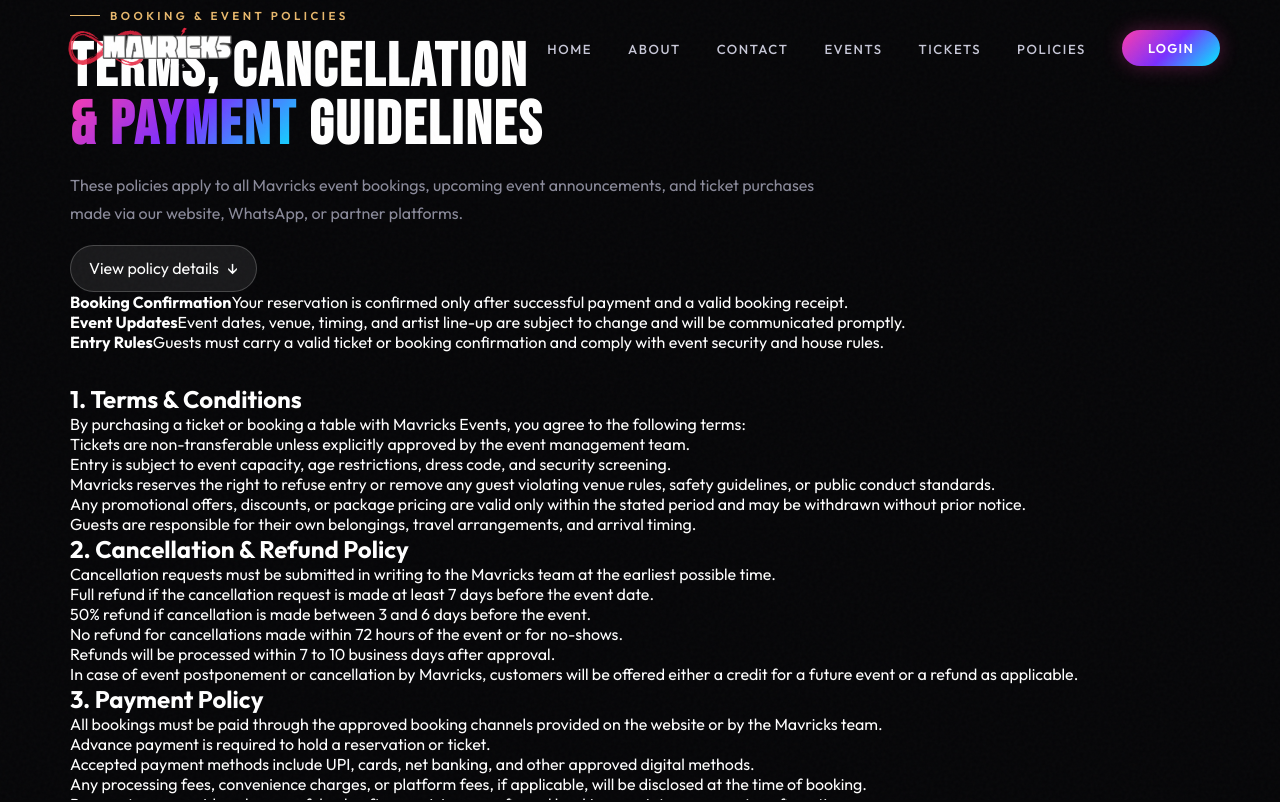
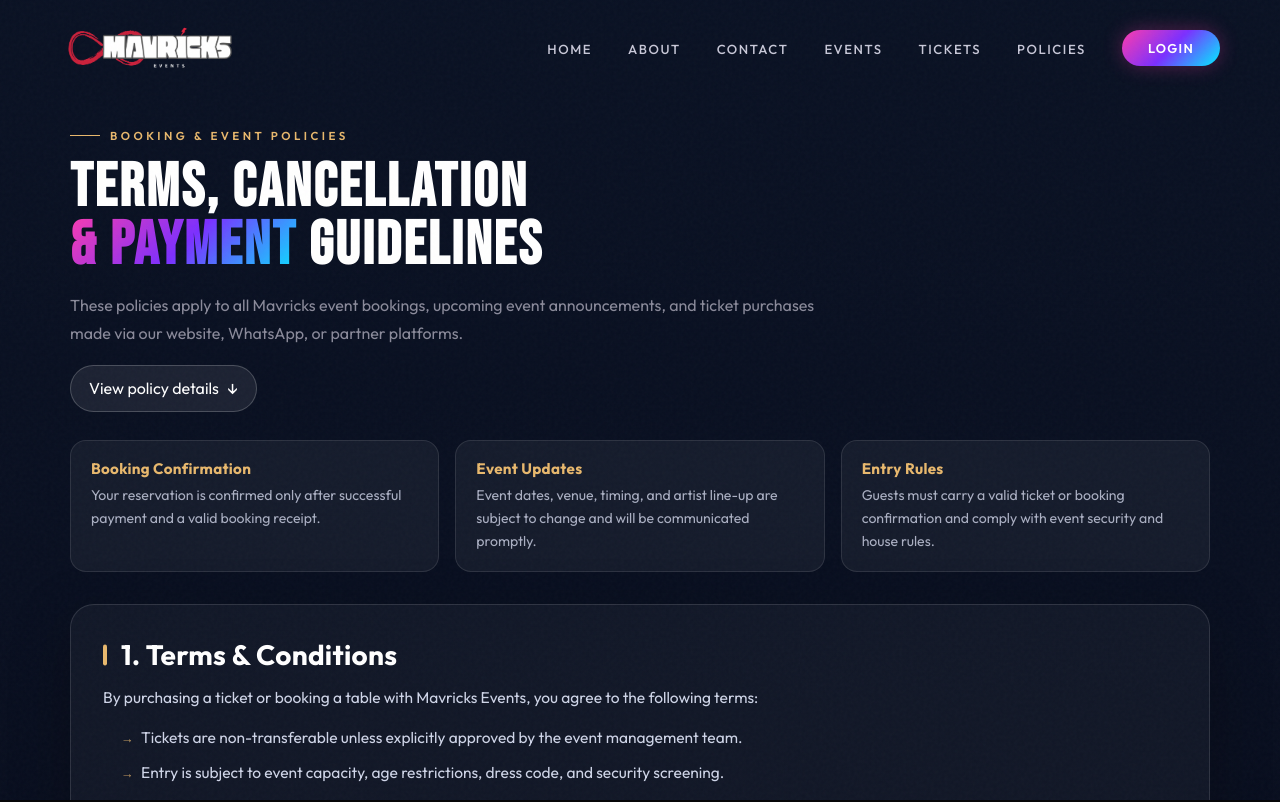
Before and after one commit to Saavanx/mavricks-react, a React (Vite) app: page /policies in a window 1280 px wide. Shown: the top 802 px of the page. Built offline with nearby package versions, Linux system fonts and the light colour scheme; no server answers; a web font is replaced by a local one.

Commit message:
fix: add policies.css with all policy page styles

```diff
--- /dev/null
+++ b/src/assets/css/policies.css
@@ -0,0 +1,141 @@
+/* ========================================================
+   POLICIES PAGE STYLES
+   Ported from mavricks-node/public/policies.html inline CSS
+   ======================================================== */
+
+.policies-page {
+  background: #060816;
+  color: #f5f7ff;
+}
+
+/* ── Hero Section ───────────────────────────────────── */
+.policy-page {
+  padding: 120px 0 90px;
+  background: linear-gradient(180deg, rgba(10,18,36,0.95), rgba(6,8,22,1));
+}
+
+/* ── Highlight Strips ───────────────────────────────── */
+.policy-highlights {
+  display: grid;
+  grid-template-columns: repeat(auto-fit, minmax(220px, 1fr));
+  gap: 16px;
+  margin-top: 28px;
+}
+
+.policy-highlight {
+  padding: 18px 20px;
+  border-radius: 16px;
+  background: rgba(255, 255, 255, 0.05);
+  border: 1px solid rgba(255, 255, 255, 0.1);
+  transition: border-color 0.25s ease, background 0.25s ease;
+}
+
+.policy-highlight:hover {
+  background: rgba(255, 255, 255, 0.07);
+  border-color: rgba(247, 183, 49, 0.25);
+}
+
+.policy-highlight strong {
+  display: block;
+  margin-bottom: 6px;
+  color: var(--gold, #f7b731);
+  font-size: 0.95rem;
+  letter-spacing: 0.02em;
+}
+
+.policy-highlight span {
+  color: rgba(207, 213, 232, 0.8);
+  font-size: 0.88rem;
+  line-height: 1.65;
+}
+
+/* ── Policy Cards ───────────────────────────────────── */
+.policy-card {
+  background: rgba(255, 255, 255, 0.04);
+  border: 1px solid rgba(255, 255, 255, 0.12);
+  border-radius: 24px;
+  padding: 32px;
+  margin-bottom: 24px;
+  box-shadow: 0 18px 60px rgba(0, 0, 0, 0.25);
+  transition: border-color 0.3s ease, box-shadow 0.3s ease;
+}
+
+.policy-card:hover {
+  border-color: rgba(247, 183, 49, 0.2);
+  box-shadow: 0 24px 80px rgba(0, 0, 0, 0.35);
+}
+
+.policy-card h2 {
+  font-size: clamp(1.3rem, 2.3vw, 1.75rem);
+  margin-bottom: 12px;
+  color: #fff;
+  letter-spacing: 0.01em;
+  position: relative;
+  padding-left: 18px;
+}
+
+.policy-card h2::before {
+  content: '';
+  position: absolute;
+  left: 0;
+  top: 50%;
+  transform: translateY(-50%);
+  width: 4px;
+  height: 60%;
+  border-radius: 99px;
+  background: var(--gold, #f7b731);
+}
+
+.policy-card p {
+  color: #cfd5e8;
+  line-height: 1.8;
+  font-size: 0.97rem;
+  margin-bottom: 8px;
+}
+
+.policy-card ul {
+  padding-left: 18px;
+  margin-top: 12px;
+  display: flex;
+  flex-direction: column;
+  gap: 8px;
+}
+
+.policy-card li {
+  color: #cfd5e8;
+  line-height: 1.75;
+  font-size: 0.97rem;
+  list-style: none;
+  padding-left: 20px;
+  position: relative;
+}
+
+.policy-card li::before {
+  content: '→';
+  position: absolute;
+  left: 0;
+  color: var(--gold, #f7b731);
+  font-size: 0.8rem;
+  top: 3px;
+  opacity: 0.8;
+}
+
+/* ── Responsive ─────────────────────────────────────── */
+@media (max-width: 768px) {
+  .policy-page {
+    padding: 90px 0 60px;
+  }
+
+  .policy-card {
+    padding: 24px 20px;
+    border-radius: 18px;
+  }
+
+  .policy-highlights {
+    grid-template-columns: 1fr;
+  }
+
+  .policy-card h2 {
+    font-size: 1.25rem;
+  }
+}
--- a/src/main.jsx
+++ b/src/main.jsx
@@ -10,6 +10,7 @@
 import './assets/css/events.css';
 import './assets/css/tickets.css';
 import './assets/css/gallery.css';
+import './assets/css/policies.css';
 
 // Remove the default Vite index.css
 // import './index.css';
```
